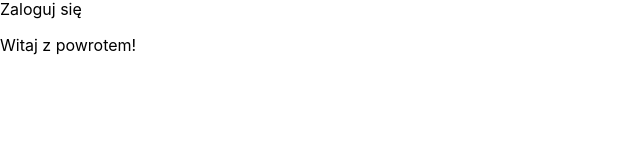
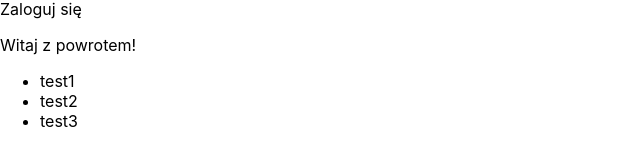
Before and after one commit to SzymonMuttka/JWPWAI, a React (Create React App) app in the folder Lab4ReactDev/my-app/: page / in a window 1280 px wide. Shown: the part 336-502 px from the top of the page, without its empty margins (0-640 px from the left). Built offline with nearby package versions, Linux system fonts and the light colour scheme.

Commit message:
Lab4 zad 2.6

```diff
--- a/Lab4ReactDev/my-app/src/App.js
+++ b/Lab4ReactDev/my-app/src/App.js
@@ -2,6 +2,7 @@
 import Counter from './Counter';
 import InputTracker from './InputTracker';
 import LoginStatus from './LoginStatus';
+import TodoList from './TodoList';
 
 function App(){
   return(
@@ -16,6 +17,8 @@
 
       <LoginStatus isLoggedIn={false}/>
       <LoginStatus isLoggedIn={true}/>
+
+      <TodoList todos={['test1', 'test2', 'test3']}/>
     </div>
   );
 }
--- /dev/null
+++ b/Lab4ReactDev/my-app/src/TodoList.js
@@ -0,0 +1,11 @@
+function TodoList({ todos }){
+    return(
+        <ul>
+            {todos.map((todo, index) => (
+                <li key={index}>{todo}</li>
+            ))}
+        </ul>
+    );
+}
+
+export default TodoList;
```
